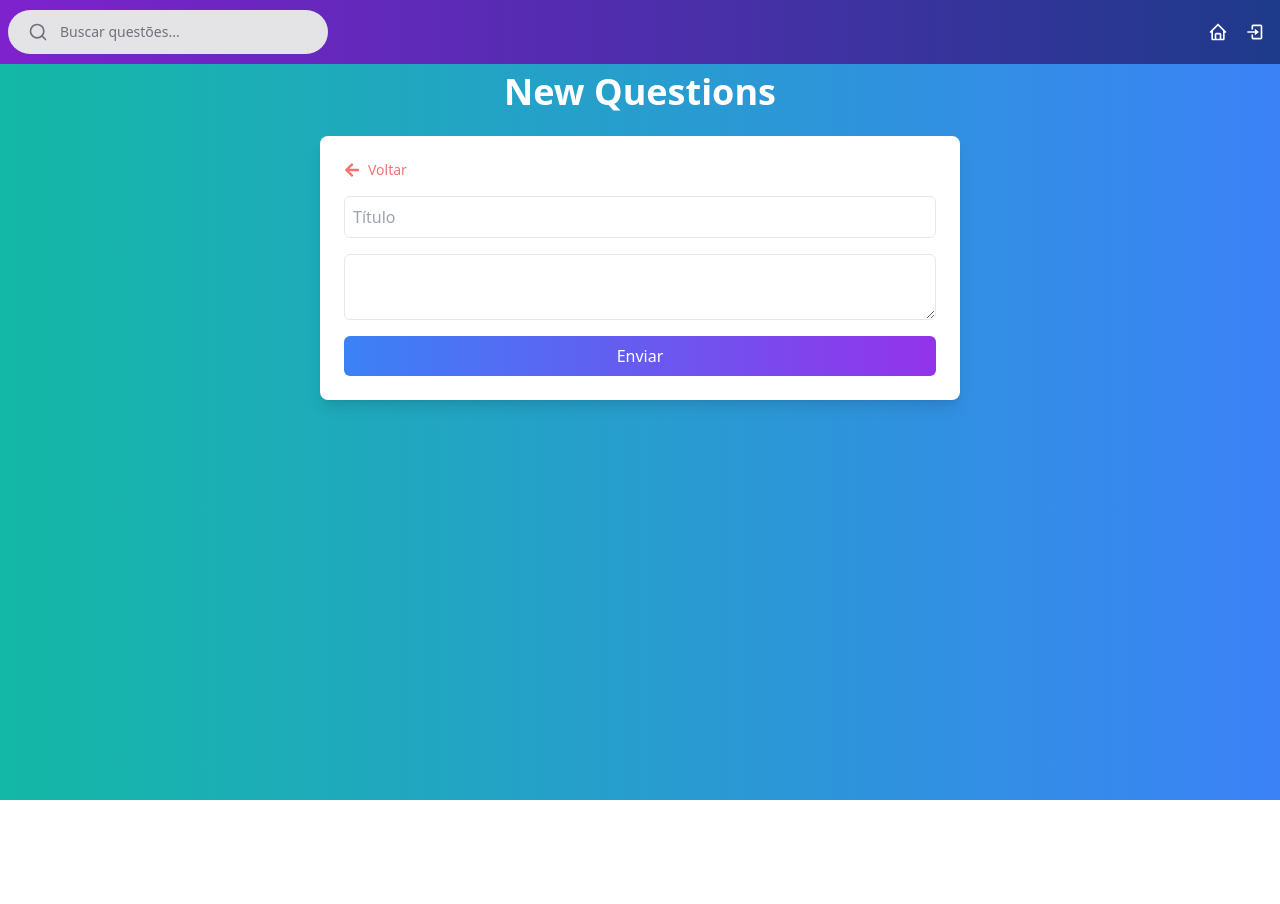
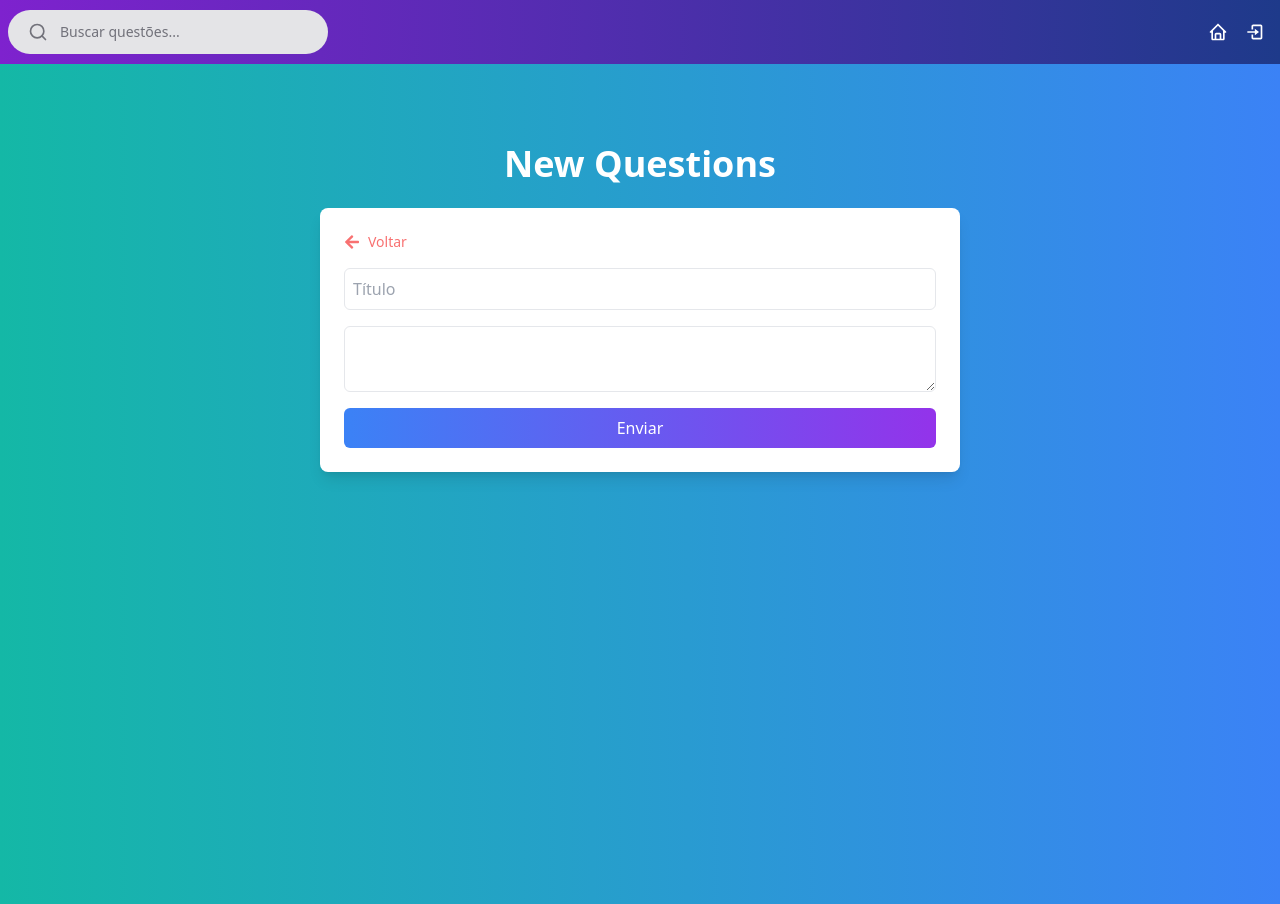
Before and after one commit to andre-albuquerque01/forum-connect, a Next.js app in the folder app/: page /threads/new in a window 1280 px wide. Before the commit the page ends 800 px from the top, so only its background shows below. Built offline with nearby package versions, Linux system fonts and the light colour scheme; no server answers.

Commit message:
feat: update

```diff
--- a/app/src/app/threads/new/page.tsx
+++ b/app/src/app/threads/new/page.tsx
@@ -2,7 +2,7 @@ import CreateThreadNewComponent from "@/components/thread/create-thread";
 
 export default function ThreadNew() {
   return (
-    <div className="bg-forum-gradient-2 h-[calc(100vh-64px)] flex items-center justify-center overflow-hidden p-2">
+    <div className="bg-forum-gradient-2 w-full h-[calc(100vh-64px)] flex flex-col items-center py-10">
       <CreateThreadNewComponent />
     </div>
   )
```
